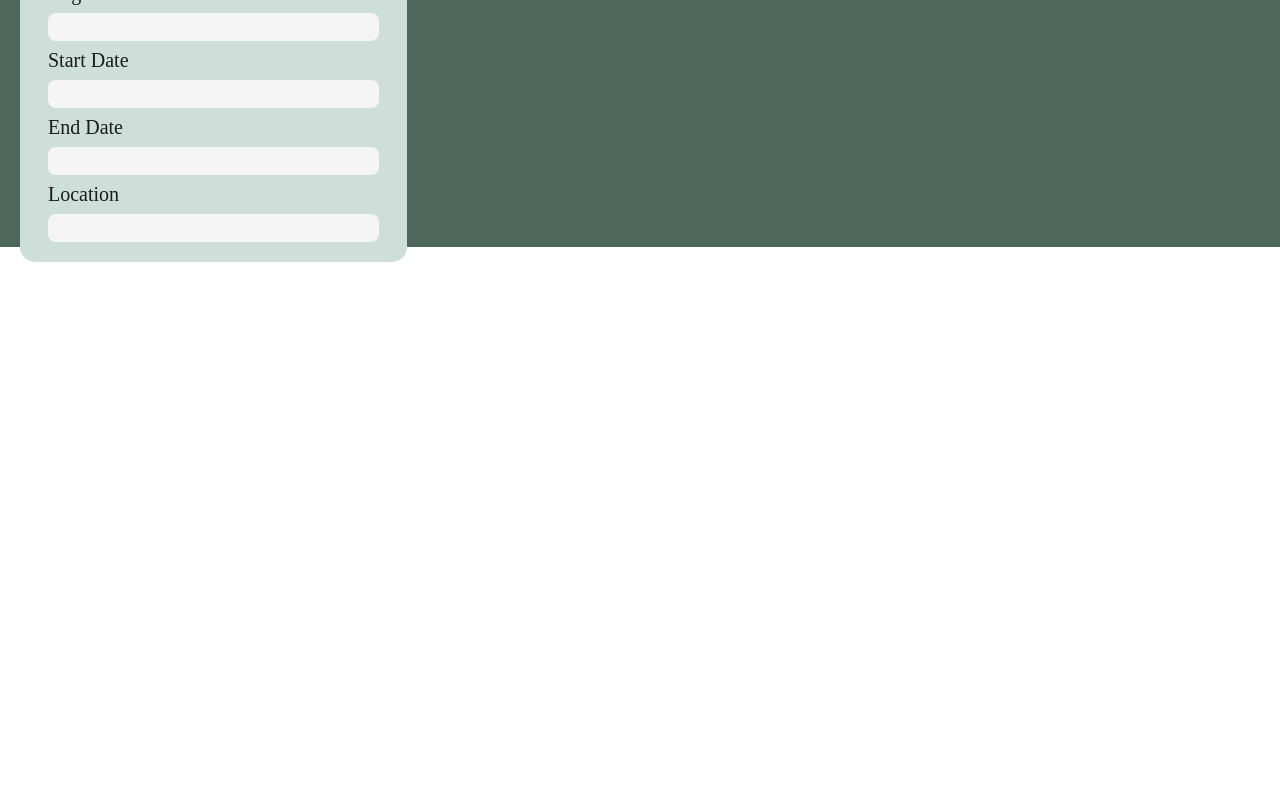
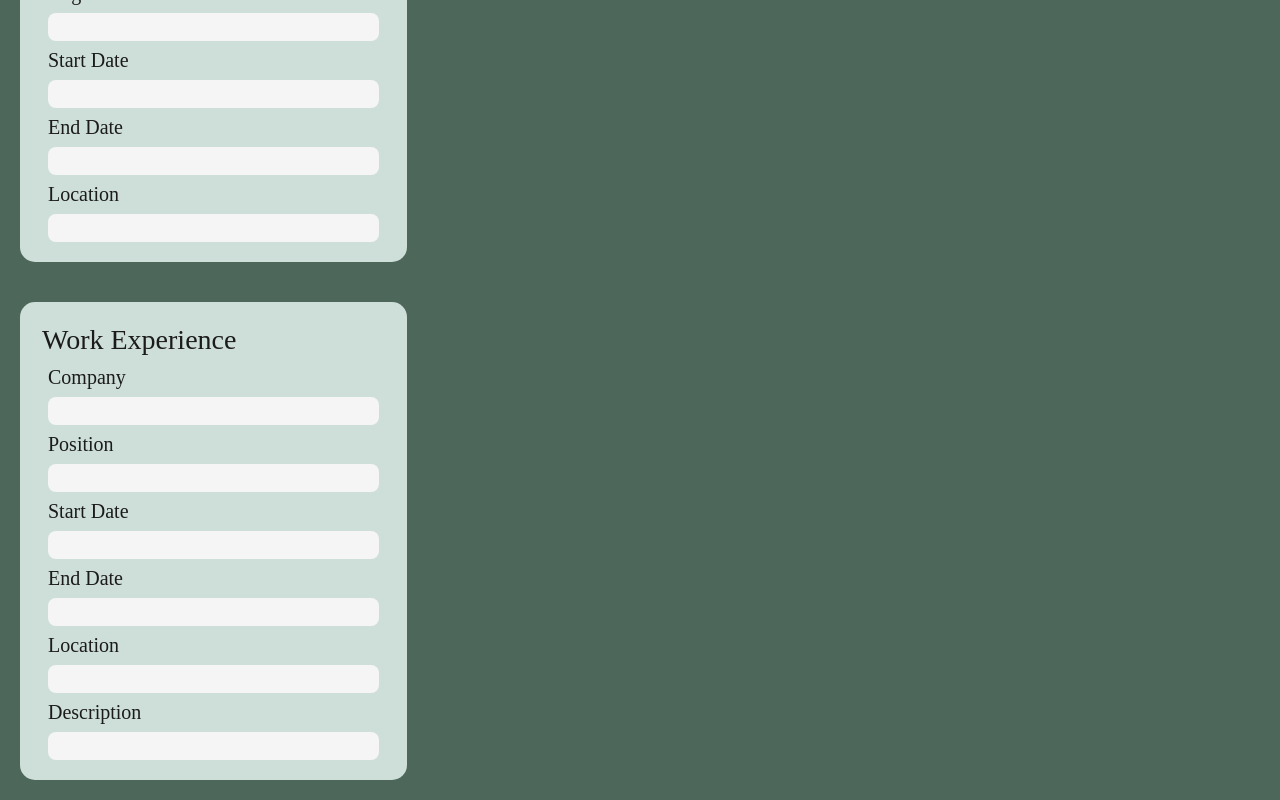
Before and after one commit to MellowMeh/odin-resume-generator, a React (Vite) app: page / in a window 1280 px wide. Shown: the part 553-1353 px from the top of the page. Before the commit the page ends 835 px from the top, so only its background shows below. Built offline with nearby package versions, Linux system fonts and the light colour scheme.

Commit message:
Add work experience form

```diff
--- /dev/null
+++ b/src/Experience.jsx
@@ -0,0 +1,102 @@
+import { useState } from "react";
+
+export function ExperienceForm() {
+  const [experienceInformation, setExperienceInformation] = useState({
+    company: "",
+    position: "",
+    startDate: "",
+    endDate: "",
+    location: "",
+    description: "",
+  });
+
+  const updateCompany = (e) => {
+    setExperienceInformation((previousState) => {
+      return { ...previousState, company: e };
+    });
+  };
+
+  const updatePosition = (e) => {
+    setExperienceInformation((previousState) => {
+      return { ...previousState, position: e };
+    });
+  };
+
+  const updateStartDate = (e) => {
+    setExperienceInformation((previousState) => {
+      return { ...previousState, startDate: e };
+    });
+  };
+
+  const updateEndDate = (e) => {
+    setExperienceInformation((previousState) => {
+      return { ...previousState, endDate: e };
+    });
+  };
+
+  const updateLocation = (e) => {
+    setExperienceInformation((previousState) => {
+      return { ...previousState, location: e };
+    });
+  };
+
+    const updateDescription = (e) => {
+      setExperienceInformation((previousState) => {
+        return { ...previousState, description: e };
+      });
+    };
+
+  console.log(experienceInformation);
+
+  return (
+    <>
+      <form className="contact-information-form">
+        <div className="sidebar-container">
+          <h1 className="header">Work Experience</h1>
+          <label htmlFor="school-form">Company</label>
+          <input
+            value={experienceInformation.company}
+            onChange={(e) => updateCompany(e.target.value)}
+            type="text"
+            id="school-form"
+          ></input>
+          <label htmlFor="degree-form">Position</label>
+          <input
+            value={experienceInformation.position}
+            onChange={(e) => updatePosition(e.target.value)}
+            type="text"
+            id="degree-form"
+          ></input>
+          <label htmlFor="start-date-form">Start Date</label>
+          <input
+            value={experienceInformation.startDate}
+            onChange={(e) => updateStartDate(e.target.value)}
+            type="text"
+            id="start-date-form"
+          ></input>
+          <label htmlFor="end-date-form">End Date</label>
+          <input
+            value={experienceInformation.endDate}
+            onChange={(e) => updateEndDate(e.target.value)}
+            type="text"
+            id="end-date-form"
+          ></input>
+          <label htmlFor="location-form">Location</label>
+          <input
+            value={experienceInformation.location}
+            onChange={(e) => updateLocation(e.target.value)}
+            type="text"
+            id="location-form"
+          ></input>
+          <label htmlFor="description-form">Description</label>
+          <input
+            value={experienceInformation.description}
+            onChange={(e) => updateDescription(e.target.value)}
+            type="text"
+            id="location-form"
+          ></input>
+        </div>
+      </form>
+    </>
+  );
+}
--- a/src/Sidebar.jsx
+++ b/src/Sidebar.jsx
@@ -1,11 +1,13 @@
 import { ContactInformationForm } from "./ContactInformationForm";
 import { EducationForm } from "./EducationForm";
+import { ExperienceForm } from "./Experience";
 
 export function Sidebar() {
   return (
     <div className="sidebar">
       <ContactInformationForm></ContactInformationForm>
       <EducationForm></EducationForm>
+      <ExperienceForm></ExperienceForm>
     </div>
   );
 }
--- a/src/style.css
+++ b/src/style.css
@@ -19,15 +19,14 @@ Azure - CEDFD9
   background-color: #4D685A;
   color: #1b1b1b;
   width: 100svw;
-  height: 100svh;
+  height: fit-content;
   display: grid;
   grid-template-columns: 1fr 2fr;
 }
 
 .sidebar {
   display: grid;
-  grid-template-rows: 2fr 1fr 1fr;
-  height: 100svh;
+  height: fit-content;
 }
 
 .contact-information-form {
```
